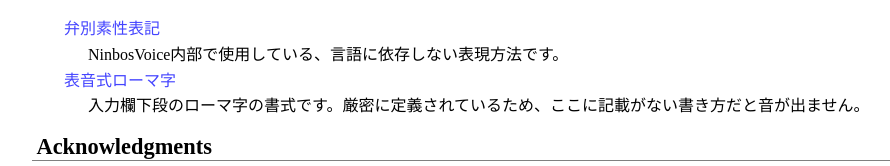
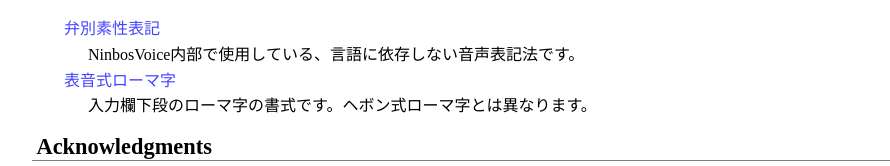
Before and after one commit to x768/vsynth, a website: page docs/index.html in a window 1280 px wide. Shown: the part 585-751 px from the top of the page, without its empty margins (8-898 px from the left). Drawn offline with Linux system fonts and the light colour scheme.

Commit message:
Fix document

```diff
--- a/docs/index.html
+++ b/docs/index.html
@@ -36,9 +36,9 @@
 <h2>Documents</h2>
 <dl>
 <dt><a href="pfn.ja.html">弁別素性表記</a></dt>
-<dd>NinbosVoice内部で使用している、言語に依存しない表現方法です。</dd>
+<dd>NinbosVoice内部で使用している、言語に依存しない音声表記法です。</dd>
 <dt><a href="romaji.html">表音式ローマ字</a></dt>
-<dd>入力欄下段のローマ字の書式です。厳密に定義されているため、ここに記載がない書き方だと音が出ません。</dd>
+<dd>入力欄下段のローマ字の書式です。ヘボン式ローマ字とは異なります。</dd>
 </dl>
 
 <h2>Acknowledgments</h2>
```
Also changed, not shown: docs/pfn.ja.html (+1 -1 lines), README.md.
